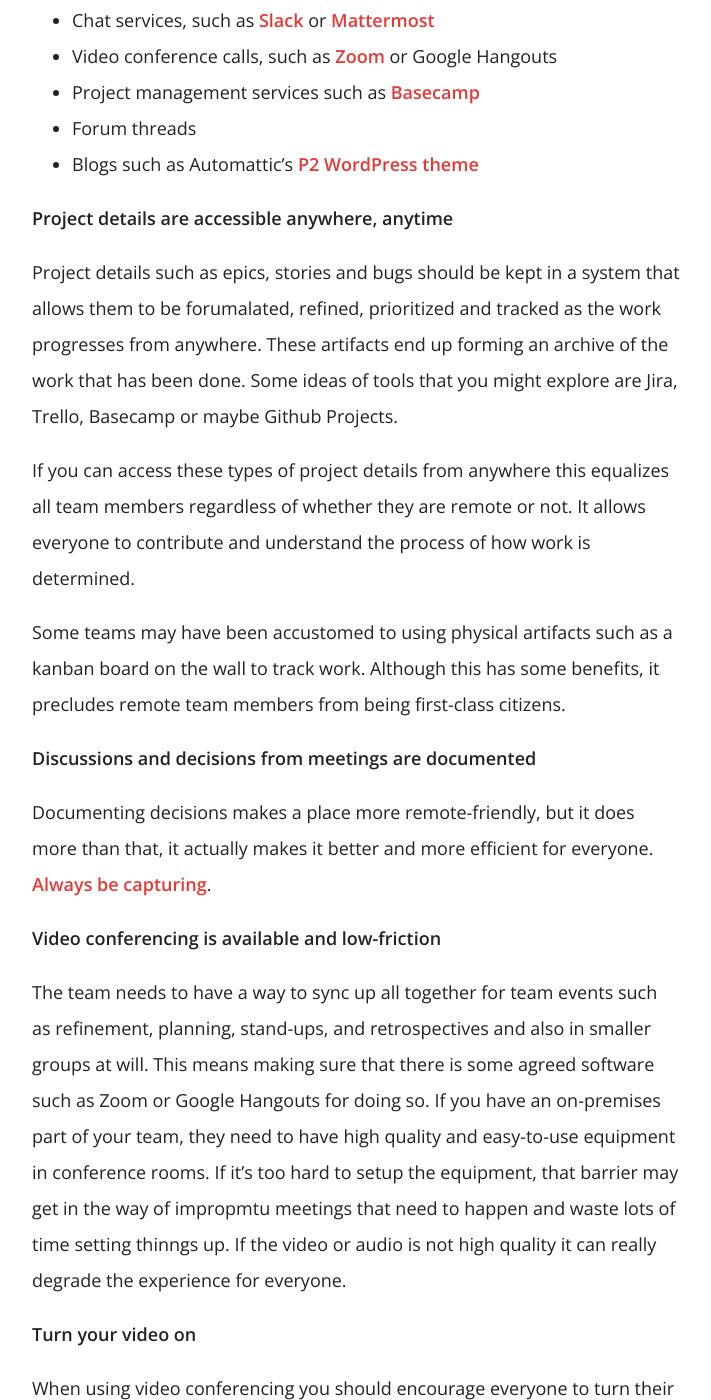
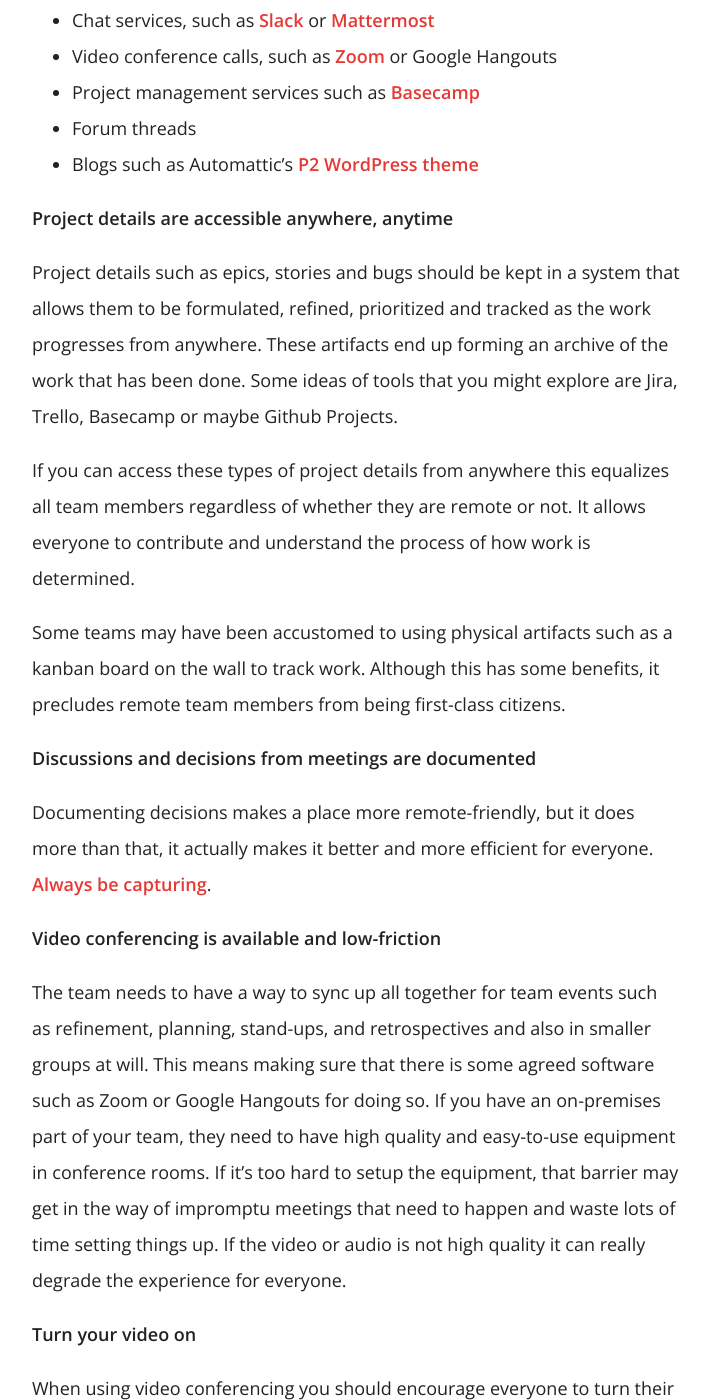
Before and after one commit to sjparsons/sjparsons.com, a Jekyll site: the page built from _posts/2019-08-22-remote-friendly-teams.md, in a window 1280 px wide and 1400 px high, scrolled down 1161 px. Shown: the whole window, without its empty margins (284-995 px from the left). Built offline with Jekyll 4.4.1, drawn with Linux system fonts in a browser that asks for light colours; comment, search, counter and statistics services are not loaded; some of the changed text lies outside the part shown.

Commit message:
Fix typos

```diff
--- a/_posts/2019-08-22-remote-friendly-teams.md
+++ b/_posts/2019-08-22-remote-friendly-teams.md
@@ -7,7 +7,7 @@
 
 I've been working remotely for more than 2 years in multiple roles both as an individual contributor and a leader. Most recently I have been remotely leading a team of 6; 3 based out of an office and 3 remote. As a development manager, I hired 5 out of 6 members on my team and was able to create the team culture from scratch. I've strived to created a culture that is remote-friendly and treats everyone as equals no matter where they are located.
 
-Building a remote-friendly team is not just a random collection of things that ends up making remote work better, it actually forces a discipline and clarity of communication that makes your culture and organization stronger, leaner and more productive. If done well, adopting these things can improve the effectiveness even of a traditional office-oriented teams and allows them the flexibility to optionally work remotely when needed.
+Building a remote-friendly team is not just a random collection of things that ends up making remote work better, it actually forces a discipline and clarity of communication that makes your culture and organization stronger, leaner and more productive. If done well, adopting these things can improve the effectiveness even of traditional office-oriented teams and allows them the flexibility to optionally work remotely when needed.
 
 Here are some guidelines I've followed to help to create a remote-friendly culture.
 
@@ -26,7 +26,7 @@
 
 **Project details are accessible anywhere, anytime**
 
-Project details such as epics, stories and bugs should be kept in a system that allows them to be forumalated, refined, prioritized and tracked as the work progresses from anywhere. These artifacts end up forming an archive of the work that has been done. Some ideas of tools that you might explore are Jira, Trello, Basecamp or maybe Github Projects.
+Project details such as epics, stories and bugs should be kept in a system that allows them to be formulated, refined, prioritized and tracked as the work progresses from anywhere. These artifacts end up forming an archive of the work that has been done. Some ideas of tools that you might explore are Jira, Trello, Basecamp or maybe Github Projects.
 
 If you can access these types of project details from anywhere this equalizes all team members regardless of whether they are remote or not. It allows everyone to contribute and understand the process of how work is determined.
 
@@ -39,11 +39,11 @@
 
 **Video conferencing is available and low-friction**
 
-The team needs to have a way to sync up all together for team events such as refinement, planning, stand-ups, and retrospectives and also in smaller groups at will. This means making sure that there is some agreed software such as Zoom or Google Hangouts for doing so. If you have an on-premises part of your team, they need to have high quality and easy-to-use equipment in conference rooms. If it's too hard to setup the equipment, that barrier may get in the way of impropmtu meetings that need to happen and waste lots of time setting thinngs up. If the video or audio is not high quality it can really degrade the experience for everyone.
+The team needs to have a way to sync up all together for team events such as refinement, planning, stand-ups, and retrospectives and also in smaller groups at will. This means making sure that there is some agreed software such as Zoom or Google Hangouts for doing so. If you have an on-premises part of your team, they need to have high quality and easy-to-use equipment in conference rooms. If it's too hard to setup the equipment, that barrier may get in the way of impromptu meetings that need to happen and waste lots of time setting things up. If the video or audio is not high quality it can really degrade the experience for everyone.
 
 **Turn your video on**
 
-When using video conferencing you should encourage everyone to turn their video on. We all communicate a lot non-verbally through our facial expressions and body language. Capturing some of that strenthens the the human connections between people, helps build relationships and makes for richer communication.
+When using video conferencing you should encourage everyone to turn their video on. We all communicate a lot non-verbally through our facial expressions and body language. Capturing some of that strengthens the the human connections between people, helps build relationships and makes for richer communication.
 
 
 **Respect timezones**
```
Also changed, not shown: other parts of _posts/2019-08-22-remote-friendly-teams.md (+1 -1 lines), _posts/2019-08-21-always-be-capturing.md (+3 -3 lines).
